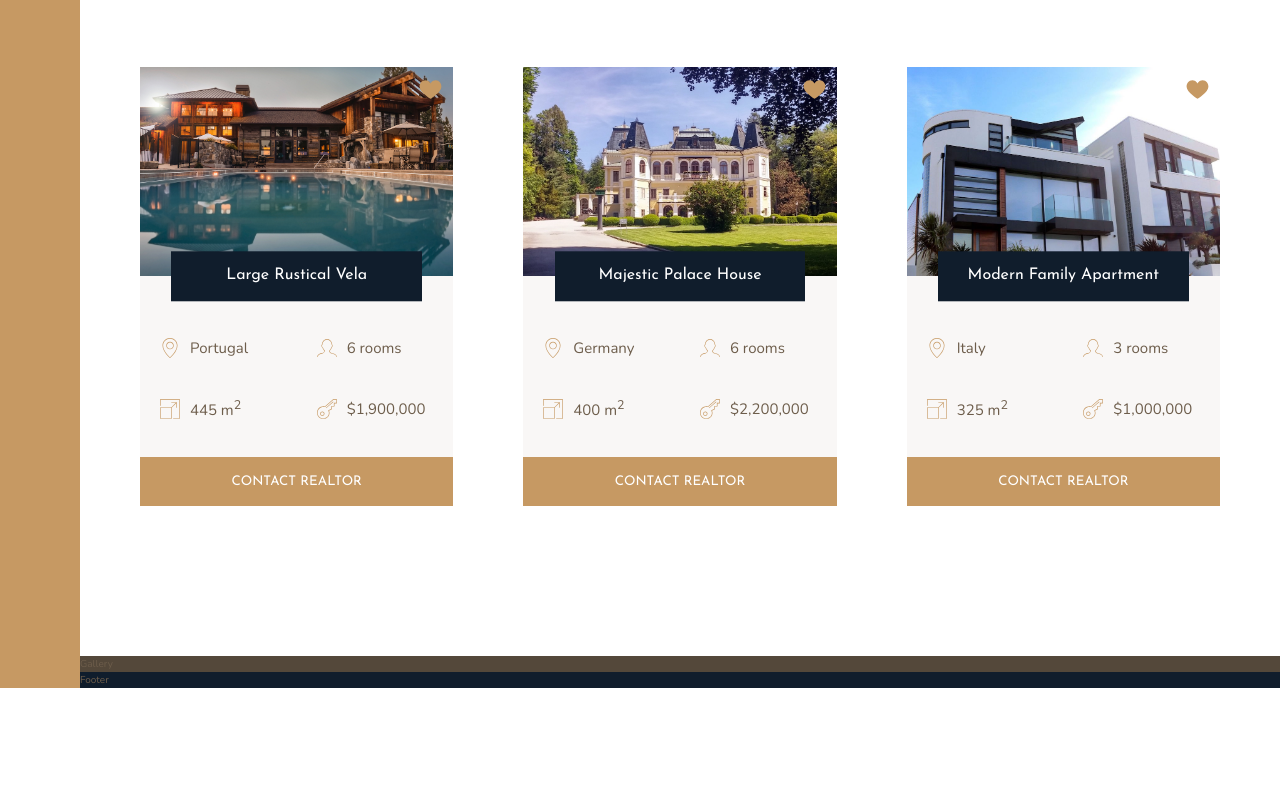
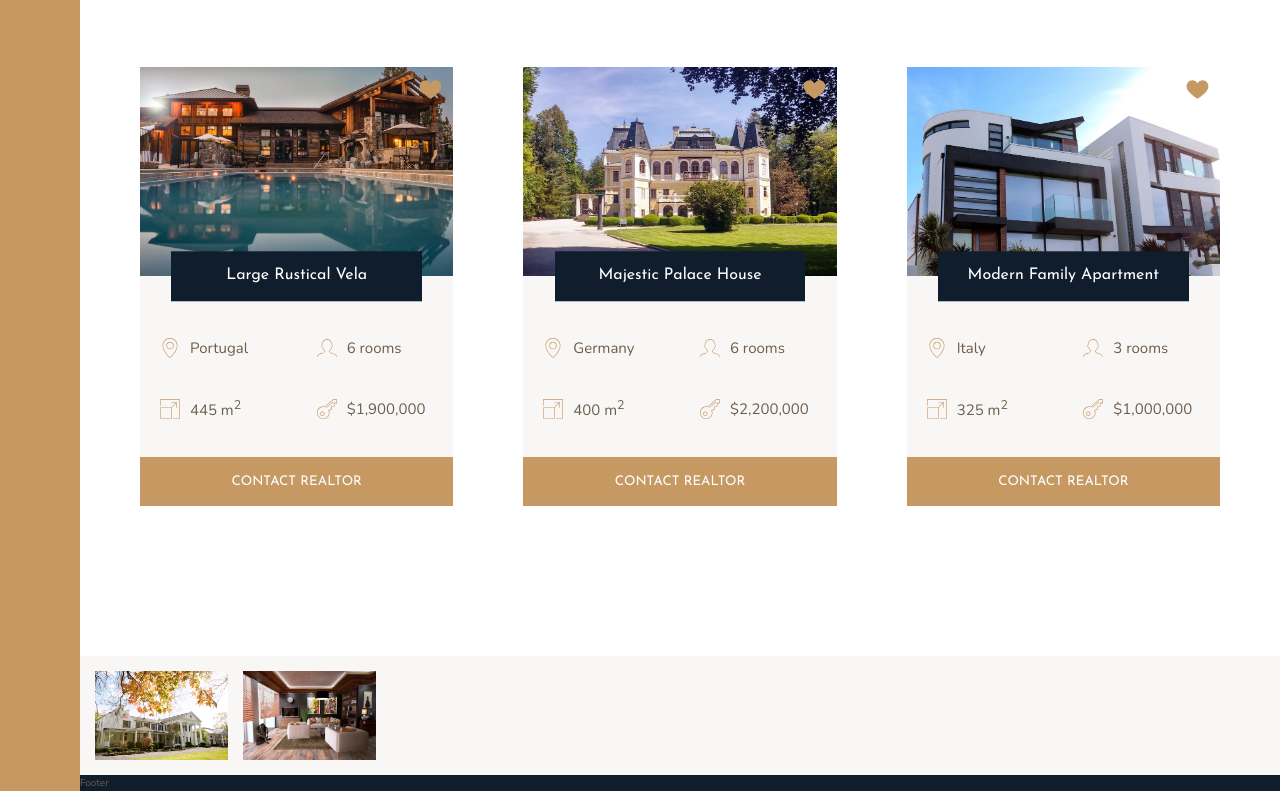
Before and after one commit to neil-ca/Nexter, a website: page index.html in a window 1280 px wide. Shown: the part 2412-3203 px from the top of the page. Before the commit the page ends 3100 px from the top, so only its background shows below. Drawn offline with nearby package versions, Linux system fonts and the light colour scheme.

Commit message:
Building the gallery section

```diff
--- a/index.html
+++ b/index.html
@@ -327,7 +327,13 @@
         </section>
 
         <section class="gallery">
-            Gallery
+            <figure class="gallery__item gallery__item--1">
+                <img src="img/gal-1.jpeg" alt="gal-1" class="gallery__img">
+            </figure>
+
+
+            <img src="img/gal-2.jpeg" alt="gal-2" class="gallery__img">
+
         </section>
 
         <footer class="footer">
--- a/sass/_gallery.scss
+++ b/sass/_gallery.scss
@@ -1,4 +1,26 @@
 .gallery {
-    background-color: $color-grey-dark-1;
+
+    background-color: $color-grey-light-1;
     grid-column: full-start / full-end;
+
+    display: grid;
+    grid-template-columns: repeat(8, 1fr);
+    grid-template-rows: (7, 5vw);
+    grid-gap: 1.5rem;
+    padding: 1.5rem;
+
+
+    &__item {
+        &__1 {
+            grid-row: 1 / span 2;
+            grid-column: 1 / span 2;
+        }
+    }
+    &__img {
+        width: 100%;
+        height: 100%;
+        object-fit: cover;
+        display: block;
+    }
+
 }
```
Also changed, not shown: css/style.css.
